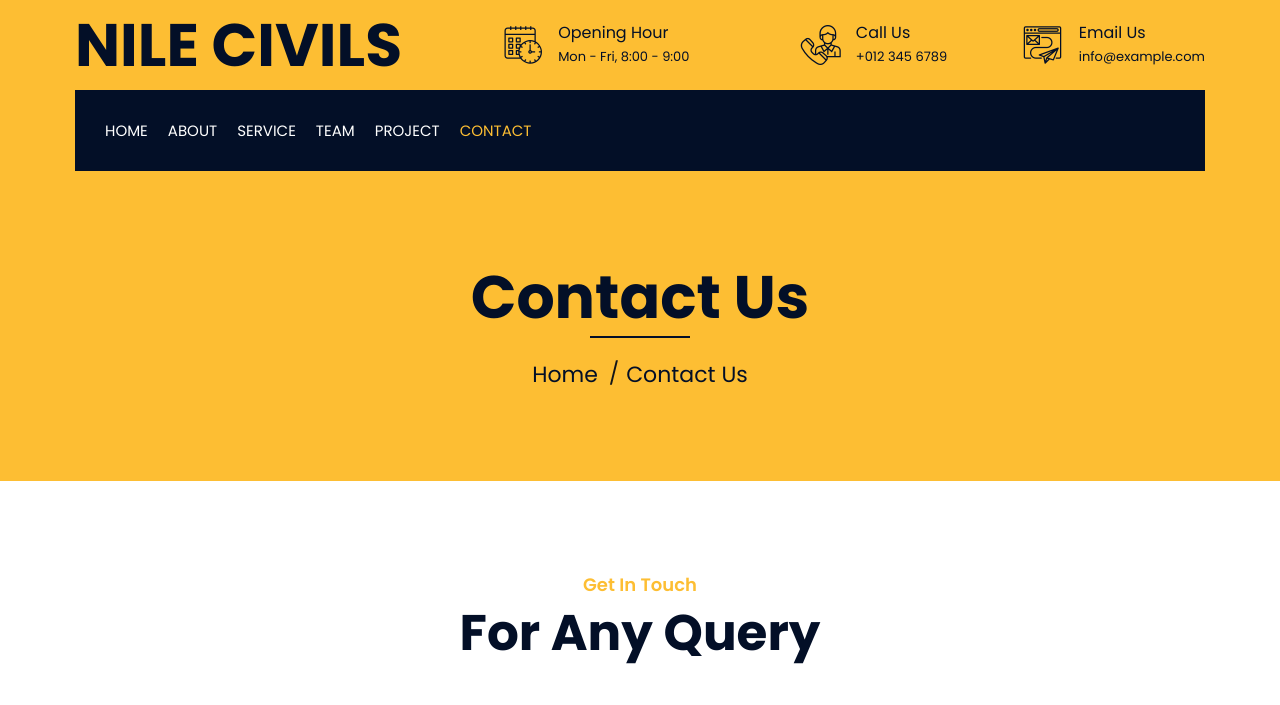
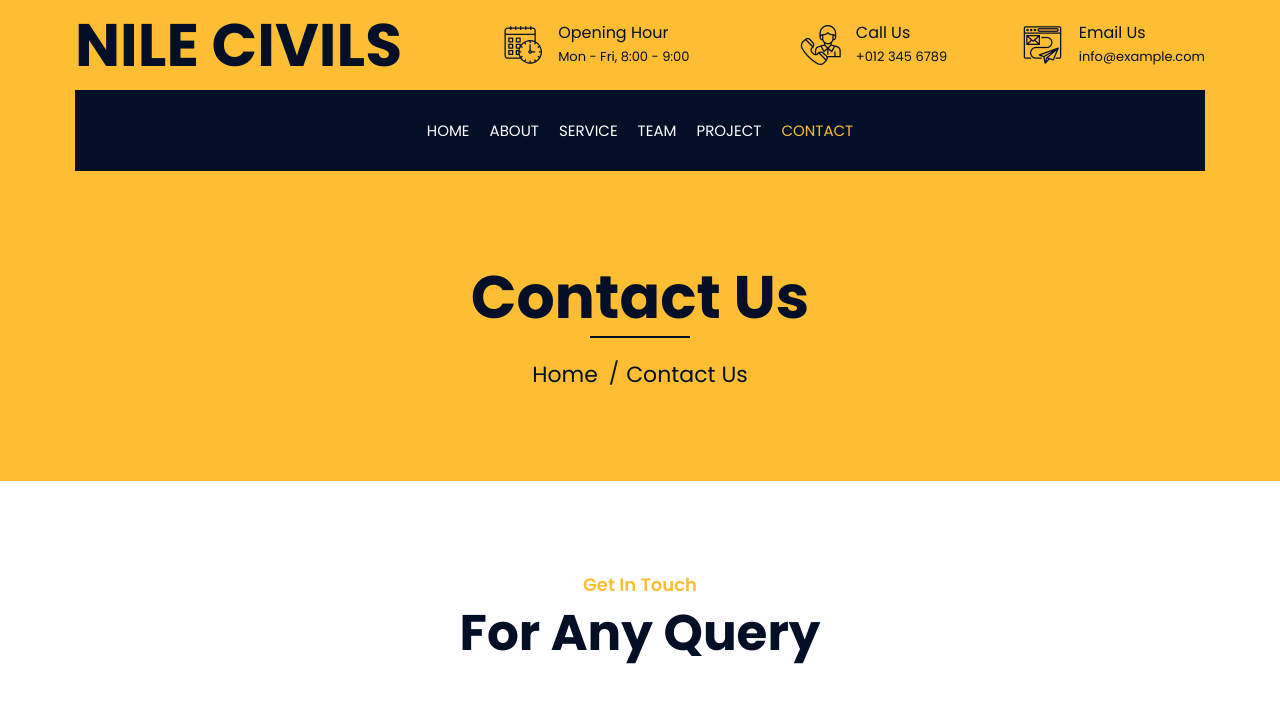
Before and after one commit to Azhar873/Builderz, a plain HTML site: page contact.html in a window 1280 px wide. Shown: the top 705 px of the page. Drawn offline with nearby package versions, Linux system fonts and the light colour scheme.

Commit message:
center nav

```diff
--- a/contact.html
+++ b/contact.html
@@ -91,13 +91,12 @@
                         </button>
 
                         <div class="collapse navbar-collapse justify-content-between" id="navbarCollapse">
-                            <div class="navbar-nav mr-auto">
+                            <div class="navbar-nav mx-auto">
                                 <a href="index.html" class="nav-item nav-link">Home</a>
                                 <a href="about.html" class="nav-item nav-link">About</a>
                                 <a href="service.html" class="nav-item nav-link">Service</a>
                                 <a href="team.html" class="nav-item nav-link">Team</a>
                                 <a href="projects.html" class="nav-item nav-link">Project</a>
-
                                 <a href="contact.html" class="nav-item nav-link active">Contact</a>
                             </div>
                         </div>
```
Also changed, not shown: about.html (+1 -1 lines), index.html (+1 -1 lines), projects.html (+1 -1 lines), service.html (+1 -1 lines), team.html (+1 -1 lines).
